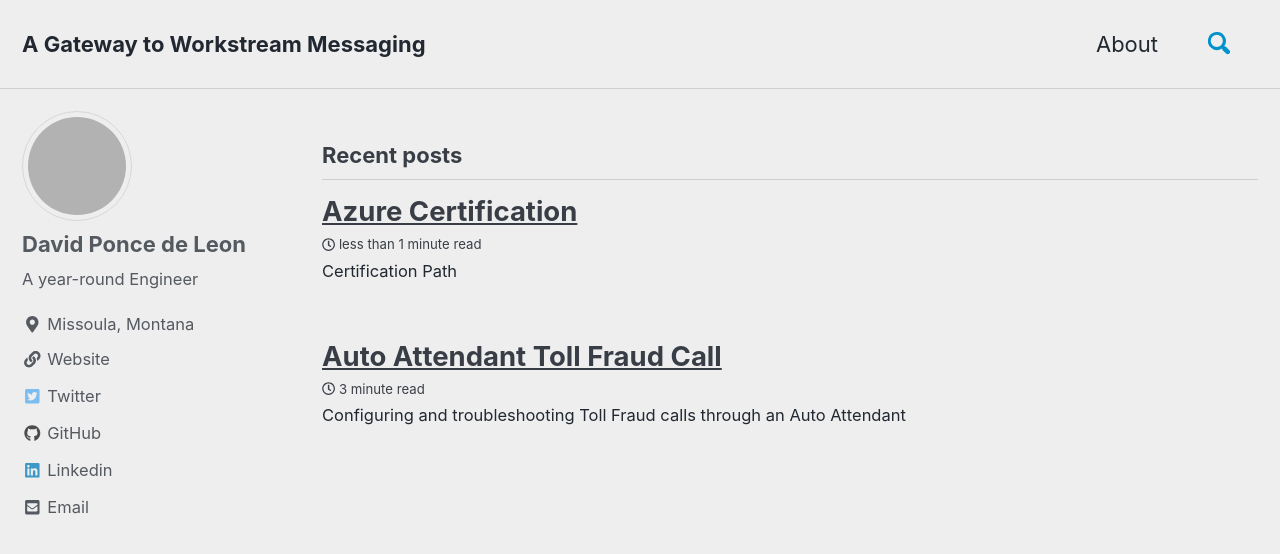
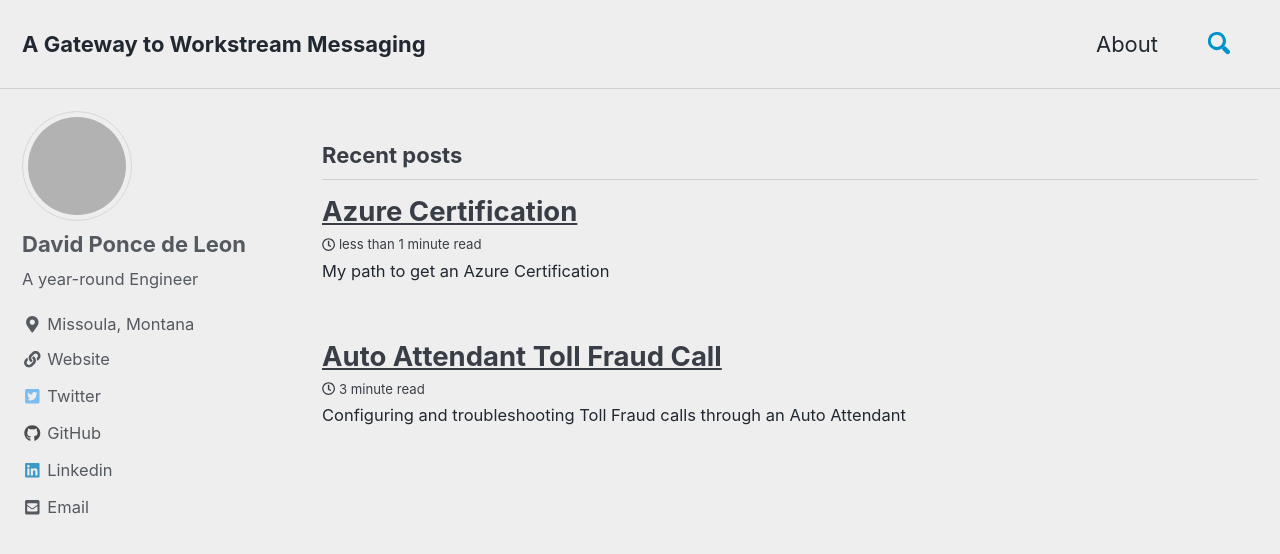
Before and after one commit to Pdleon/pdleon.github.io, a Jekyll site: the page built from index.html, in a window 1280 px wide and 900 px high. Shown: the top 554 px of the window. Built offline with Jekyll 4.4.1, drawn with Linux system fonts in a browser that asks for light colours; cached includes are drawn as plain includes; the list of posts is cut into pages by our own code; grey boxes are pictures that could not be loaded.

Commit message:
azure certification blog post

```diff
--- a/_posts/2019-10-15-Azure Certification.md
+++ b/_posts/2019-10-15-Azure Certification.md
@@ -2,7 +2,7 @@
 title: "Azure Certification"
 date: 2019-10-15
 tags: [Azure,Certification]
-excerpt: "Certification Path"
+excerpt: "My path to get an Azure Certification"
 ---
 
 ## Journey to get certified
```
